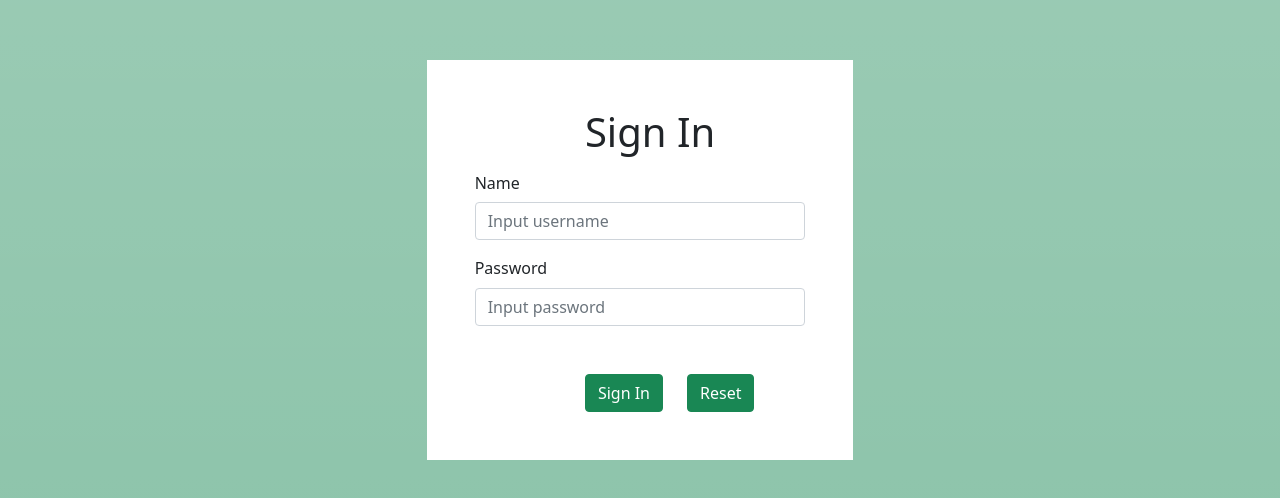
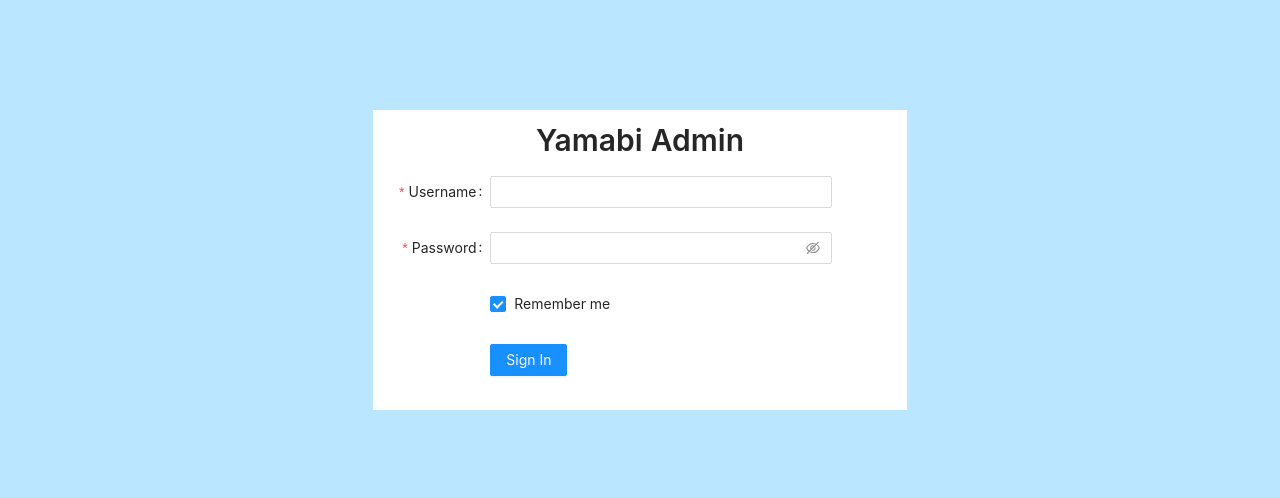
Before and after one commit to thanhtaimrjoe/Yamabi, a React (Create React App) app: page / in a window 1280 px wide. Shown: the part 140-638 px from the top of the page. Built offline with nearby package versions, Linux system fonts and the light colour scheme.

Commit message:
ant desnign

```diff
--- a/package.json
+++ b/package.json
@@ -3,9 +3,11 @@
   "version": "0.1.0",
   "private": true,
   "dependencies": {
+    "@ant-design/colors": "^6.0.0",
     "@testing-library/jest-dom": "^5.16.4",
     "@testing-library/react": "^13.3.0",
     "@testing-library/user-event": "^13.5.0",
+    "antd": "^4.21.3",
     "bootstrap": "^5.1.3",
     "bootstrap-icons": "^1.8.3",
     "firebase": "^9.8.3",
--- a/src/index.js
+++ b/src/index.js
@@ -11,6 +11,7 @@ import myReducers from "./reducers/index";
 import { Provider } from "react-redux";
 import thunk from "redux-thunk";
 import { BrowserRouter } from "react-router-dom";
+import 'antd/dist/antd.css';
 
 const composeEnhancers = window.__REDUX_DEVTOOLS_EXTENSION_COMPOSE__ || compose;
 
--- a/src/pages/sign-in/SignInPage.js
+++ b/src/pages/sign-in/SignInPage.js
@@ -2,10 +2,14 @@ import React, { useEffect, useState } from "react";
 import { useSelector, useDispatch } from "react-redux";
 import { useNavigate } from "react-router-dom";
 import { actCheckUserRequest, actClearUser } from "../../actions/user";
+import {Button, Checkbox, Col, Form, Input, message, Row, Space, Typography} from 'antd';
+import {blue} from '@ant-design/colors';
+
+const {Title} = Typography;
 
 function SignInPage(props) {
-  const [username, setUsername] = useState("");
-  const [password, setPassword] = useState("");
+
+  const [isRemember, setIsRemember] = useState(false);
 
   //navigate
   const navigate = useNavigate();
@@ -18,80 +22,121 @@ function SignInPage(props) {
 
   useEffect(() => {
     if (user.username && user.password) {
-      localStorage.setItem("user", JSON.stringify(user));
+      if (isRemember) {
+        localStorage.setItem("user", JSON.stringify(user));
+      }
       navigate("/home", { replace: true });
     }
     if (user === "Not Found") {
-      window.confirm("The Username or Password is Incorrect");
+      message.error('Your username or password was incorrect')
       clearUser();
     }
   }, [user]);
 
-  const onChange = (event) => {
-    var target = event.target;
-    var name = target.name;
-    var value = target.type === "checkbox" ? target.checked : target.value;
-    if (name === "username") {
-      setUsername(value);
-    }
-    if (name === "password") {
-      setPassword(value);
-    }
-  };
+  // const onChange = (event) => {
+  //   var target = event.target;
+  //   var name = target.name;
+  //   var value = target.type === "checkbox" ? target.checked : target.value;
+  //   if (name === "username") {
+  //     setUsername(value);
+  //   }
+  //   if (name === "password") {
+  //     setPassword(value);
+  //   }
+  // };
 
-  const onSave = (event) => {
-    event.preventDefault();
+  // const onSave = (event) => {
+  //   event.preventDefault();
+  //   var user = {
+  //     username: username,
+  //     password: password,
+  //   };
+  //   checkUser(user);
+  // };
+
+  //ant-design
+  const onFinish = (value) => {
+    setIsRemember(value.remember)
     var user = {
-      username: username,
-      password: password,
-    };
+          username: value.username,
+          password: value.password,
+        };
     checkUser(user);
-  };
+  }
+
+  const onFinishFailed = (errorInfo) => {
+
+  }
 
   return (
-    <div className="vh-100 bg-success bg-opacity-50 bg-gradient d-flex align-items-center justify-content-center">
-      <div className="col-xs-4 col-sm-4 col-md-4 col-lg-4 bg-white p-5">
-        <h1 className="offset-sm-4">Sign In</h1>
-        <form onSubmit={onSave}>
-          <div className="mb-3">
-            <label className="col-xs-4 col-form-label">Name</label>
-            <div className="col-xs-8">
-              <input
-                type="text"
-                className="form-control"
-                name="username"
-                value={username}
-                onChange={onChange}
-                placeholder="Input username"
-                required
-              />
-            </div>
-          </div>
-          <div className="mb-5">
-            <label className="form-label">Password</label>
-            <input
-              type="password"
-              className="form-control"
-              name="password"
-              value={password}
-              onChange={onChange}
-              placeholder="Input password"
-              required
-            />
-          </div>
-          <div>
-            <div className="offset-sm-4">
-              <button type="submit" className="btn btn-success me-4">
-                Sign In
-              </button>
-              <button type="button" className="btn btn-success">
-                Reset
-              </button>
-            </div>
-          </div>
-        </form>
-      </div>
-    </div>
+    <>
+      <Row justify="center" align="middle" style={{height: '100vh', backgroundColor: blue[1]}}>
+        <Col span={10} style={{backgroundColor: 'white', padding: '10px'}}>
+        <Form name="basic" labelCol={{span: 5}} wrapperCol={{span: 16}} initialValues={{remember: true}} onFinish={onFinish} onFinishFailed={onFinishFailed} autoComplete='off'>
+
+        <Title level={2} style={{ textAlign: 'center'}}>Yamabi Admin</Title>
+          <Form.Item label='Username' name='username' rules={[{ required: true, message: 'Please input your username!'}]}>
+            <Input/>
+          </Form.Item>
+          <Form.Item label='Password' name='password' rules={[{ required: true, message: 'Please input your password!'}]}>
+            <Input.Password/>
+          </Form.Item>
+          <Form.Item name='remember' valuePropName="checked" wrapperCol={{offset: 5}}>
+            <Checkbox>Remember me</Checkbox>
+          </Form.Item>
+          <Form.Item wrapperCol={{offset: 5}}>
+            <Button type="primary" htmlType="submit">
+              Sign In
+            </Button>
+          </Form.Item>
+        </Form>
+        </Col>
+      </Row>
+    </>
+    // <div className="vh-100 bg-success bg-opacity-50 bg-gradient d-flex align-items-center justify-content-center">
+    //   <div className="col-xs-4 col-sm-4 col-md-4 col-lg-4 bg-white p-5">
+    //     <h1 className="offset-sm-4">Sign In</h1>
+    //     <form onSubmit={onSave}>
+    //       <div className="mb-3">
+    //         <label className="col-xs-4 col-form-label">Name</label>
+    //         <div className="col-xs-8">
+    //           <input
+    //             type="text"
+    //             className="form-control"
+    //             name="username"
+    //             value={username}
+    //             onChange={onChange}
+    //             placeholder="Input username"
+    //             required
+    //           />
+    //         </div>
+    //       </div>
+    //       <div className="mb-5">
+    //         <label className="form-label">Password</label>
+    //         <input
+    //           type="password"
+    //           className="form-control"
+    //           name="password"
+    //           value={password}
+    //           onChange={onChange}
+    //           placeholder="Input password"
+    //           required
+    //         />
+    //       </div>
+    //       <div>
+    //         <div className="offset-sm-4">
+    //           <button type="submit" className="btn btn-success me-4">
+    //             Sign In
+    //           </button>
+    //           <Button type="primary">Ant Button</Button>
+    //           <button type="button" className="btn btn-success">
+    //             Reset
+    //           </button>
+    //         </div>
+    //       </div>
+    //     </form>
+    //   </div>
+    // </div>
   );
 }
 
```
Also changed, not shown: 1 other file (tests, documents, lock files or other folders).
